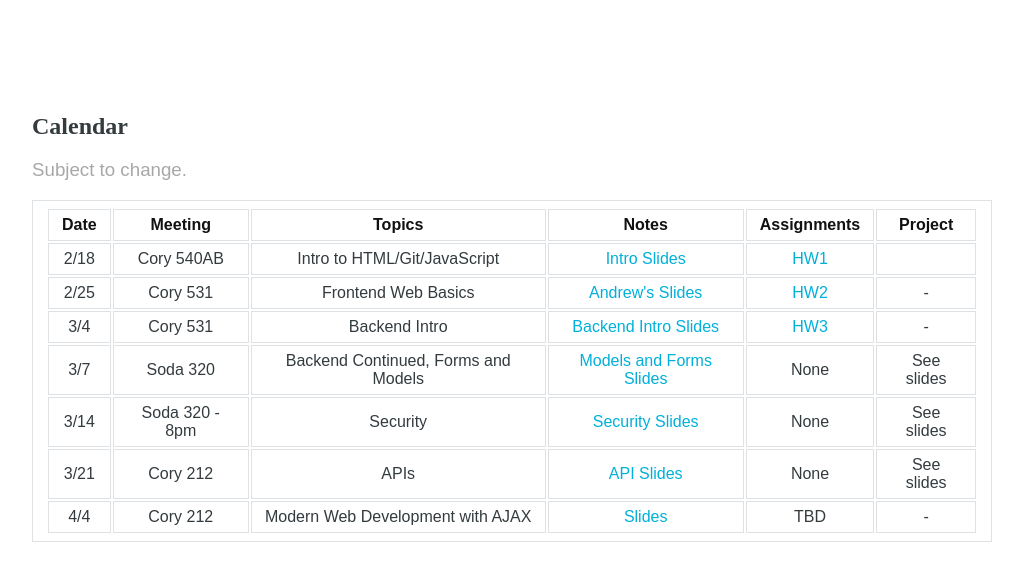
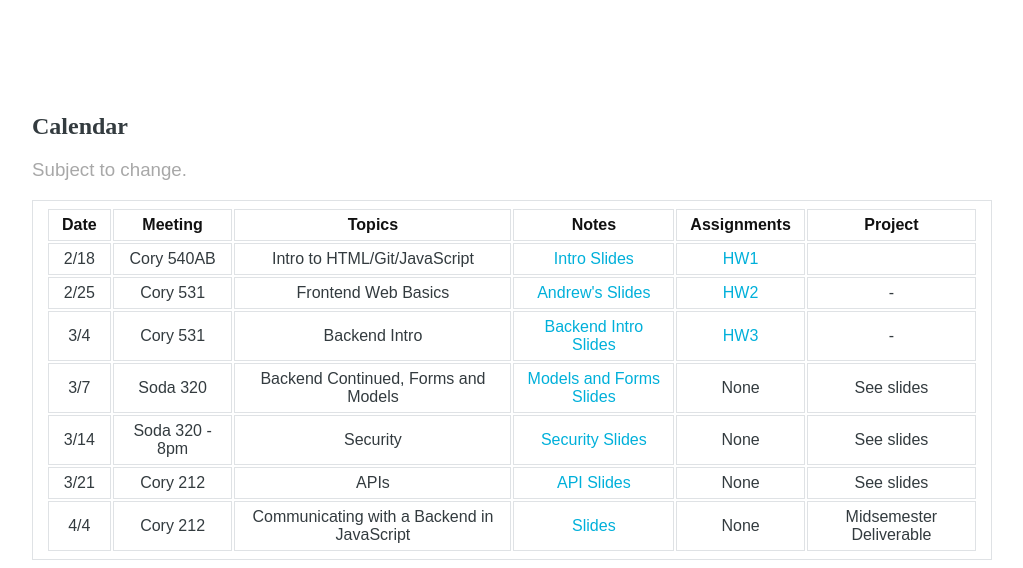
Before and after one commit to codebase-berkeley-mentored-project-sp18/codebase-berkeley-mentored-project-sp18.github.io, a plain HTML site: page index.html in a window 1280 px wide. Shown: the part 384-952 px from the top of the page, without its empty margins (128-1151 px from the left). Drawn offline with Linux system fonts and the light colour scheme.

Commit message:
added slides for week 7

```diff
--- a/index.html
+++ b/index.html
@@ -87,10 +87,10 @@
                   <tr>
                     <td>4/4</td>
                     <td>Cory 212</td>
-                    <td>Modern Web Development with AJAX</td>
-                    <td><a href="">Slides</a></td>
-                    <td>TBD</td>
-                    <td>-</td>
+                    <td>Communicating with a Backend in JavaScript</td>
+                    <td><a href="https://docs.google.com/presentation/d/17OeGnWr8RfScrPpg0e50NYDMrL6yjXKCJLld5Y5aIMs/edit">Slides</a></td>
+                    <td>None</td>
+                    <td>Midsemester Deliverable</td>
                   </tr>
                 </table>
             </div>
```
